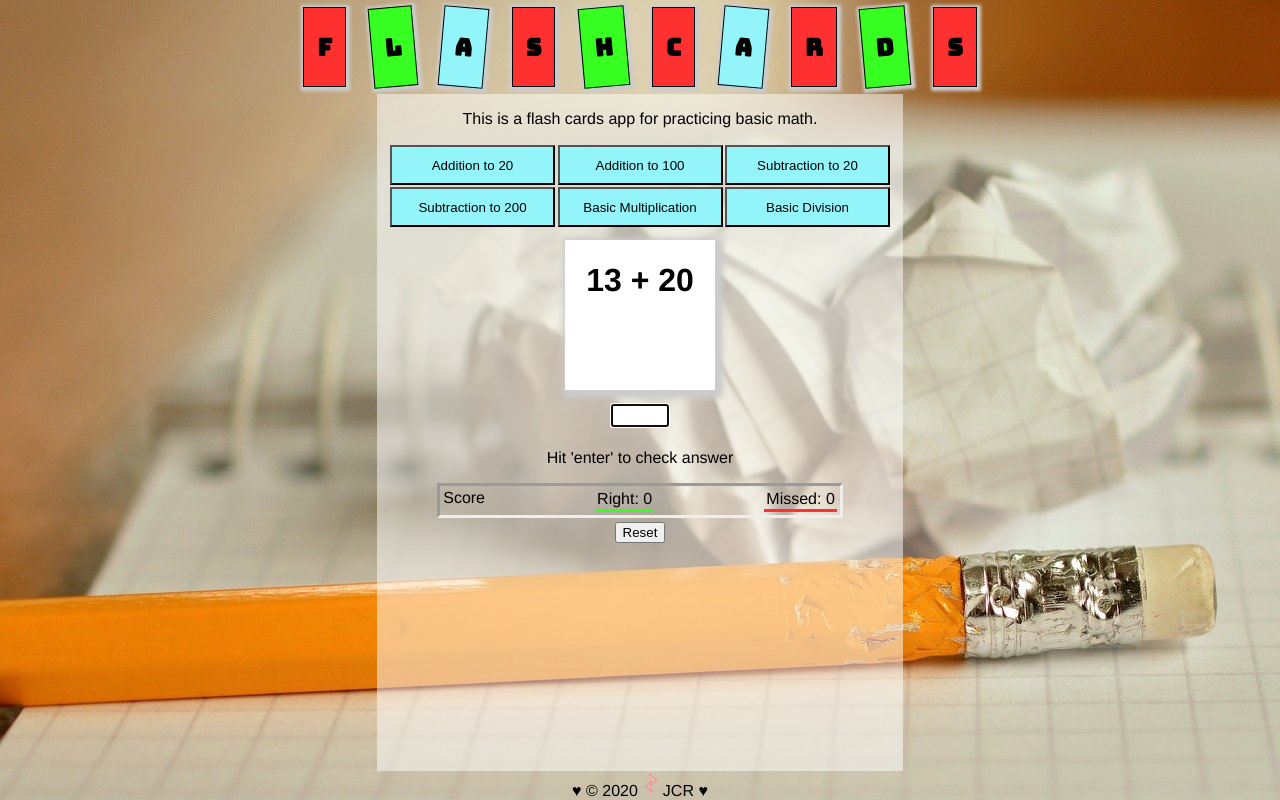
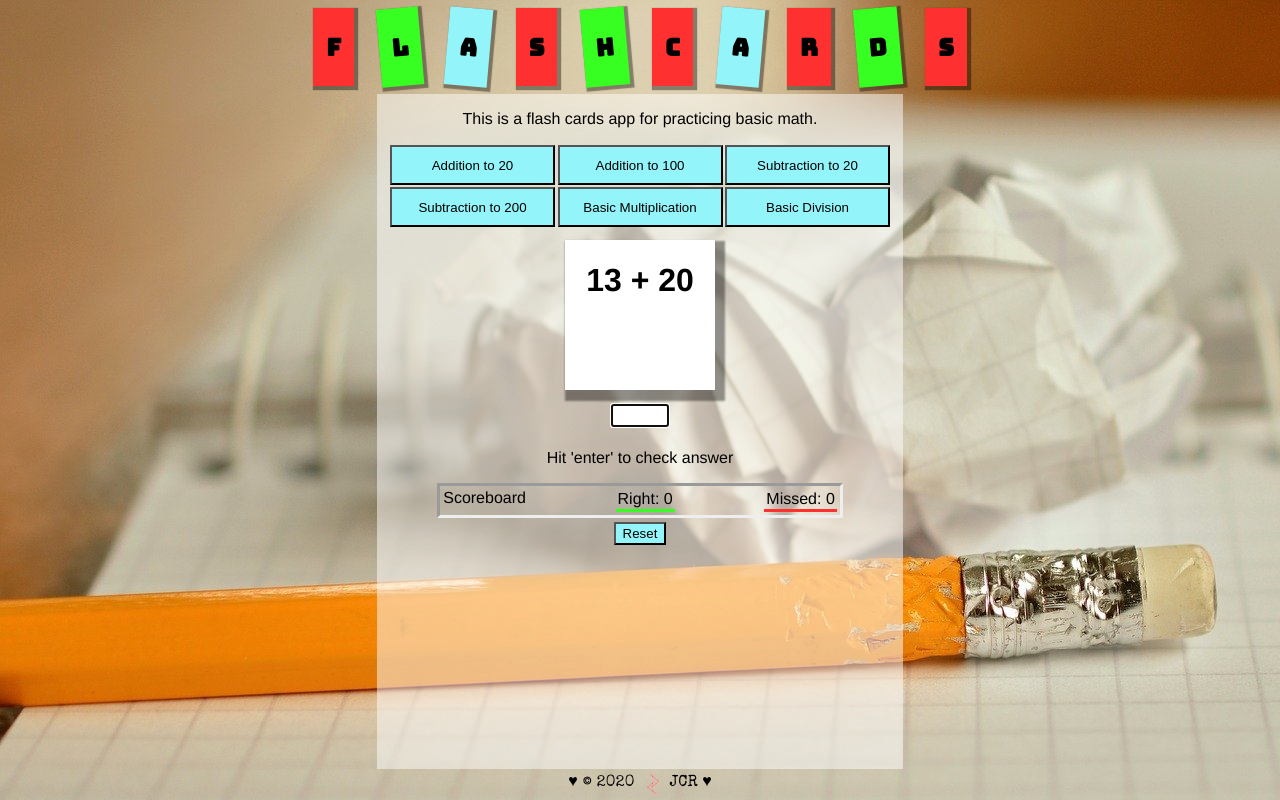
Before and after one commit to jamrod/flashCards, a React (Create React App) app: page / in a window 1280 px wide. Both pictures are taken after a click on the button "Addition to 20". Built offline with nearby package versions, Linux system fonts and the light colour scheme.

Commit message:
more css changes, added divide sign, no repeat questions

```diff
--- a/src/App.css
+++ b/src/App.css
@@ -1,4 +1,5 @@
 @import url("https://fonts.googleapis.com/css2?family=Bungee&display=swap");
+@import url("https://fonts.googleapis.com/css2?family=Special+Elite&display=swap");
 
 html,
 body {
@@ -39,14 +40,12 @@ body {
 .header {
   width: 100%;
   font-family: "Bungee";
-  /* background-color: white; */
 }
 
 .letters {
-  border: 1px solid black;
-  box-shadow: 1px 1px 3px 3px #ccc;
+  box-shadow: 2px 2px 1px 2px rgba(0, 0, 0, 0.4);
   padding: 0.3% 1%;
-  margin: 7px 1%;
+  margin: 8px 1%;
 }
 
 .header h1 {
@@ -67,10 +66,16 @@ body {
 
 .footer {
   width: 100%;
-  justify-content: space-around;
+  justify-content: center;
   margin-top: auto;
   grid-row: 2;
   align-self: end;
+  font-family: "Special Elite", cursive;
+  padding: 3px 0;
+}
+
+.footer span {
+  padding: 0 5px;
 }
 
 .flex-container-row {
@@ -98,7 +103,7 @@ body {
   align-self: center;
   width: 150px;
   height: 150px;
-  box-shadow: 3px 3px 5px 5px #ccc;
+  box-shadow: 5px 6px 2px 5px rgb(0, 0, 0, 0.4);
   margin: 12px 3px 12px;
 }
 
@@ -145,7 +150,6 @@ input {
   width: 80%;
   justify-content: space-between;
   padding: 3px;
-  /* border: 2px solid black; */
   border-style: inset;
 }
 
@@ -162,3 +166,8 @@ input {
 .red {
   background-color: #ff3030;
 }
+
+#reset {
+  background-color: #93f5fa;
+  padding: 2px 7px;
+}
--- a/src/App.js
+++ b/src/App.js
@@ -74,6 +74,9 @@ class App extends Component {
 
   cycleProblem = () => {
     let newProb = this.getProblem()
+    let bool = true
+    while (bool) {
+      if (newProb !== this.state.current) {
         this.setState({
           current: newProb,
           input: '',
@@ -81,6 +84,11 @@ class App extends Component {
           showAnswer: false,
           color: 'white'
         })
+        bool = false
+      } else {
+        newProb = this.getProblem()
+      }
+    }
   }
 
   resetGame = () => {
--- a/src/Components/Footer.js
+++ b/src/Components/Footer.js
@@ -5,11 +5,9 @@ import '../App.css'
 function Footer() {
     return (
         <div className="flex-container-row footer">
-            <div>
-                <span>&hearts; &copy; 2020</span>
-                <img alt="JR" className="icons" src="/JRsymbol.png" />
-                <span>JCR &hearts;</span>
-            </div>
+            <span>&hearts; &copy; 2020</span>
+            <img alt="JR" className="icons" src="/JRsymbol.png" />
+            <span>JCR &hearts;</span>
         </div>
     )
 }
--- a/src/Components/Response.js
+++ b/src/Components/Response.js
@@ -7,7 +7,7 @@ function Response(props) {
         <div className="centered flex-container-column" id="response">
             <p>{props.text}</p>
             <div id="scoreboard" className="flex-container-row">
-                <span>Score</span>
+                <span>Scoreboard</span>
                 <span id="right">Right: {props.score.right}</span>
                 <span id="wrong">Missed: {props.score.wrong}</span>
             </div>
--- a/src/getProblems.js
+++ b/src/getProblems.js
@@ -30,7 +30,7 @@ function createDivisionTable() {
         for (let a = 1; a < 11; a++) {
             let dividend = a * i
             problems.push({
-                "problem": `${dividend} / ${a}`,
+                "problem": `${dividend} \u00f7 ${a}`,
                 "answer": i
             })
         }
```
Lines whose indentation alone changed are shown as unchanged.
